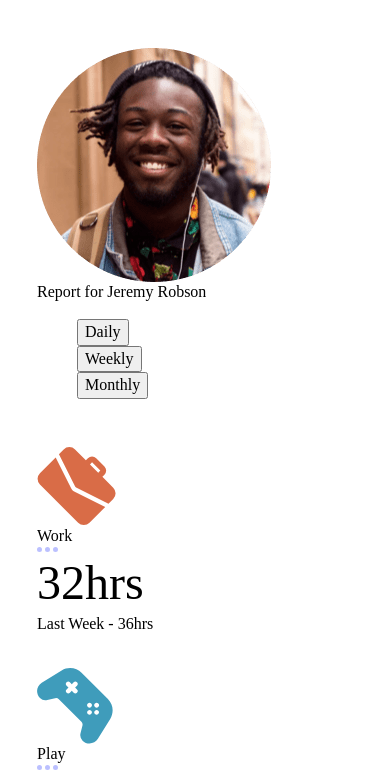
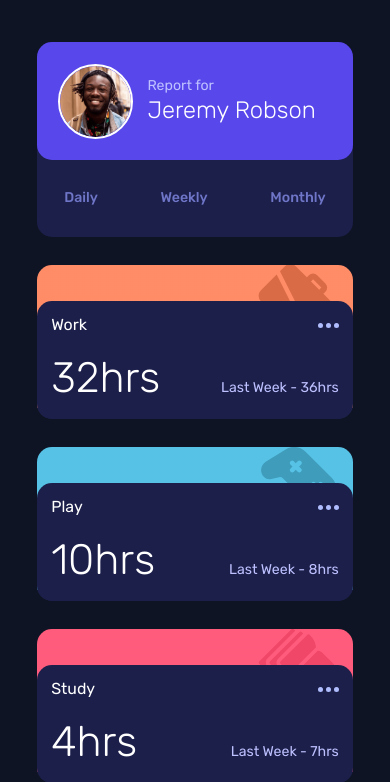
Before and after one commit to ExiviuZ/fem-time-tracking, a plain HTML site: page index.html in a window 390 px wide. Shown: the top 782 px of the page. Drawn offline with Linux system fonts and the light colour scheme.

Commit message:
Update style.css

```diff
--- a/styles/style.css
+++ b/styles/style.css
@@ -1,25 +1,6 @@
 @import url("https://fonts.googleapis.com/css2?family=Rubik:wght@300;400;500&display=swap");
-// ### Primary
-$clr-work: hsl(15, 100%, 70%);
-$clr-play: hsl(195, 74%, 62%);
-$clr-study: hsl(348, 100%, 68%);
-$clr-exercise: hsl(145, 58%, 55%);
-$clr-social: hsl(264, 64%, 52%);
-$clr-self: hsl(43, 84%, 65%);
-$ff: "Rubik", sans-serif;
-$bg-profile: hsl(246, 80%, 60%);
-
-// ### Neutral
-
-$main-bg: hsl(226, 43%, 10%);
-$card-bg: hsl(235, 46%, 20%);
-$card-bg-light: hsl(235, 46%, 30%);
-$text-clr-inactive: hsl(235, 45%, 61%);
-$text-clr-active: hsl(236, 100%, 87%);
-
-$white: white;
 :root {
-  font-family: $ff;
+  font-family: "Rubik", sans-serif;
   font-size: clamp(0.875rem, 0.8421rem + 0.1754vw, 1rem);
 }
 
@@ -45,8 +26,8 @@ dd {
 }
 
 /* Remove list styles on ul, ol elements with a list role, which suggests default styling will be removed */
-ul[role="list"],
-ol[role="list"] {
+ul[role=list],
+ol[role=list] {
   list-style: none;
 }
 
@@ -57,6 +38,7 @@ html:focus-within {
 
 /* A elements that don't have a class get default styles */
 a:not([class]) {
+  -webkit-text-decoration-skip: ink;
           text-decoration-skip-ink: auto;
 }
 
@@ -84,13 +66,14 @@ select {
   *,
 *::before,
 *::after {
+    -webkit-animation-duration: 0.01ms !important;
             animation-duration: 0.01ms !important;
+    -webkit-animation-iteration-count: 1 !important;
             animation-iteration-count: 1 !important;
     transition-duration: 0.01ms !important;
     scroll-behavior: auto !important;
   }
 }
-
 /* Set core body defaults */
 body {
   min-height: 100vh;
@@ -98,99 +81,94 @@ body {
   line-height: 1.3;
   display: grid;
   place-items: center;
-  background-color: $main-bg;
+  background-color: hsl(226deg, 43%, 10%);
 }
 
 .container {
-  color: $white;
+  color: white;
   width: min(70rem, 90%);
   margin: auto;
-
   display: grid;
   gap: 2rem;
   grid-template-columns: 1fr 1fr 1fr 1fr;
   grid-template-rows: 1fr 1fr;
-  grid-template-areas:
-    "profile work play study"
-    "profile exercise social self-care";
-  &__profile {
+  grid-template-areas: "profile work play study" "profile exercise social self-care";
+}
+.container__profile {
   display: grid;
   grid-template-columns: 1fr;
   grid-template-rows: 2fr 1fr;
   grid-area: profile;
-    background-color: $card-bg;
+  background-color: hsl(235deg, 46%, 20%);
   border-radius: 15px;
   overflow: hidden;
-    &-top {
-      background-color: $bg-profile;
+}
+.container__profile-top {
+  background-color: hsl(246deg, 80%, 60%);
   border-bottom-left-radius: 15px;
   border-bottom-right-radius: 15px;
   overflow: hidden;
   padding: 1.5rem;
 }
-    &-image {
+.container__profile-image {
   width: 75px;
-      border: 2px solid $white;
+  border: 2px solid white;
   border-radius: 50%;
   margin-bottom: 2rem;
 }
+.container__description {
+  margin-bottom: 2rem;
 }
-
-  &__description {
-    margin-bottom: 2rem;
-    span:nth-child(1) {
-      color: $text-clr-active;
+.container__description span:nth-child(1) {
+  color: hsl(236deg, 100%, 87%);
   display: block;
 }
-    span:nth-child(2) {
+.container__description span:nth-child(2) {
   font-size: clamp(1.5625rem, 1.3158rem + 1.3158vw, 2.5rem);
   font-weight: 300;
 }
-  }
-
-  &__list {
+.container__list {
   display: flex;
   font-weight: 500;
   flex-direction: column;
   gap: 1rem;
   padding: 1rem 1.5rem;
-    button {
+}
+.container__list button {
   background-color: transparent;
   border: none;
   cursor: pointer;
-      color: $text-clr-inactive;
+  color: hsl(235deg, 45%, 61%);
   transition: color 0.25s ease-in-out;
-      &:hover {
-        color: $text-clr-active;
 }
-      &:disabled {
-        color: hsl(235, 29%, 39%);
+.container__list button:hover {
+  color: hsl(236deg, 100%, 87%);
 }
+.container__list button:disabled {
+  color: hsl(235deg, 29%, 39%);
 }
-  }
-  &__card {
+.container__card {
   background-clip: content-box;
   z-index: 0;
   position: relative;
   padding-top: 2.5rem;
   overflow: hidden;
   border-radius: 15px;
-    &-icon {
+}
+.container__card-icon {
   position: absolute;
   top: -1%;
   right: 5%;
   z-index: -1;
 }
-  }
-  &__card-title {
+.container__card-title {
   font-size: 1.125rem;
   display: flex;
   align-items: center;
   justify-content: space-between;
 }
-
-  &__card-content {
-    background-color: $card-bg;
+.container__card-content {
+  background-color: hsl(235deg, 46%, 20%);
   border-top-left-radius: 15px;
   border-top-right-radius: 15px;
   overflow: hidden;
@@ -202,52 +180,63 @@ body {
   padding: clamp(1rem, -0.25rem + 2.5vw, 2rem);
   transition: transform 1s ease-in-out;
   transition: background-color 0.25s ease-in-out;
-    &:hover {
-      background-color: $card-bg-light;
 }
+.container__card-content:hover {
+  background-color: hsl(235deg, 46%, 30%);
 }
-  &__ellipsis {
-    filter: invert(90%) sepia(21%) saturate(6009%) hue-rotate(190deg)
-      brightness(101%) contrast(109%);
+.container__ellipsis {
+  filter: invert(90%) sepia(21%) saturate(6009%) hue-rotate(190deg) brightness(101%) contrast(109%);
   transition: filter 0.5s ease-in-out;
   cursor: pointer;
-
-    &:hover {
-      filter: brightness(0) saturate(100%) invert(98%) sepia(0%) saturate(7498%)
-        hue-rotate(321deg) brightness(101%) contrast(102%);
 }
+.container__ellipsis:hover {
+  filter: brightness(0) saturate(100%) invert(98%) sepia(0%) saturate(7498%) hue-rotate(321deg) brightness(101%) contrast(102%);
 }
-  .container__card-data-now {
+.container .container__card-data-now {
   font-weight: 300;
   font-size: 3rem;
   display: block;
 }
-  .container__card-data-previous {
-    color: $text-clr-active;
+.container .container__card-data-previous {
+  color: hsl(236deg, 100%, 87%);
 }
-  &__card.work {
-    background: linear-gradient(to bottom, $clr-work 93%, $card-bg 0%);
+.container__card.work {
+  background: linear-gradient(to bottom, hsl(15deg, 100%, 70%) 93%, hsl(235deg, 46%, 20%) 0%);
   grid-area: work;
 }
-  &__card.play {
+.container__card.play {
   grid-area: play;
-    background: linear-gradient(to bottom, $clr-play 93%, $card-bg 0%);
+  background: linear-gradient(to bottom, hsl(195deg, 74%, 62%) 93%, hsl(235deg, 46%, 20%) 0%);
 }
-  &__card.study {
+.container__card.study {
   grid-area: study;
-    background: linear-gradient(to bottom, $clr-study 93%, $card-bg 0%);
+  background: linear-gradient(to bottom, hsl(348deg, 100%, 68%) 93%, hsl(235deg, 46%, 20%) 0%);
 }
-  &__card.exercise {
+.container__card.exercise {
   grid-area: exercise;
-    background: linear-gradient(to bottom, $clr-exercise 93%, $card-bg 0%);
+  background: linear-gradient(to bottom, hsl(145deg, 58%, 55%) 93%, hsl(235deg, 46%, 20%) 0%);
 }
-  &__card.social {
+.container__card.social {
   grid-area: social;
-    background: linear-gradient(to bottom, $clr-social 93%, $card-bg 0%);
+  background: linear-gradient(to bottom, hsl(264deg, 64%, 52%) 93%, hsl(235deg, 46%, 20%) 0%);
 }
-  &__card.self-care {
+.container__card.self-care {
   grid-area: self-care;
-    background: linear-gradient(to bottom, $clr-self 90%, $card-bg 0%);
+  background: linear-gradient(to bottom, hsl(43deg, 84%, 65%) 90%, hsl(235deg, 46%, 20%) 0%);
+}
+
+@-webkit-keyframes upDown {
+  0% {
+    transform: translateY(0);
+  }
+  50% {
+    transform: translateY(85%);
+  }
+  90% {
+    transform: translateY(-5%);
+  }
+  100% {
+    transform: translateY(0);
   }
 }
 
@@ -265,7 +254,17 @@ body {
     transform: translateY(0);
   }
 }
-
+@-webkit-keyframes blink {
+  0% {
+    opacity: 1;
+  }
+  50% {
+    opacity: 0;
+  }
+  100% {
+    opacity: 1;
+  }
+}
 @keyframes blink {
   0% {
     opacity: 1;
@@ -277,59 +276,47 @@ body {
     opacity: 1;
   }
 }
-
 @media screen and (max-width: 800px) {
   .container {
     padding-block: 3rem;
     grid-template-columns: 1fr 1fr 1fr;
     grid-template-rows: 1fr 1fr 1fr;
-    grid-template-areas:
-      "profile work play"
-      "profile study exercise"
-      "profile social self-care";
-    &__profile {
+    grid-template-areas: "profile work play" "profile study exercise" "profile social self-care";
+  }
+  .container__profile {
     place-self: center;
-    }
   }
 }
 @media screen and (max-width: 600px) {
   .container {
     grid-template-columns: 1fr;
     grid-template-rows: repeat(7, auto);
-    grid-template-areas:
-      "profile"
-      "work"
-      "play"
-      "study"
-      "exercise"
-      "social"
-      "self-care";
-    > div {
+    grid-template-areas: "profile" "work" "play" "study" "exercise" "social" "self-care";
+  }
+  .container > div {
     width: min(26rem, 90%);
     margin: auto;
   }
-    &__profile {
+  .container__profile {
     place-self: auto;
     display: block;
-
-      &-top {
+  }
+  .container__profile-top {
     display: flex;
     gap: 1rem;
     align-items: center;
-        > * {
+  }
+  .container__profile-top > * {
     margin-bottom: 0;
   }
-      }
-    }
-    &__list {
+  .container__list {
     flex-direction: row;
     justify-content: space-between;
   }
-    &__card-content > div:nth-child(2) {
+  .container__card-content > div:nth-child(2) {
     display: flex;
     align-items: baseline;
     justify-content: space-between;
     gap: 0;
   }
-  }
-}
+}/*# sourceMappingURL=style.css.map */
```
Lines whose indentation alone changed are shown as unchanged.
